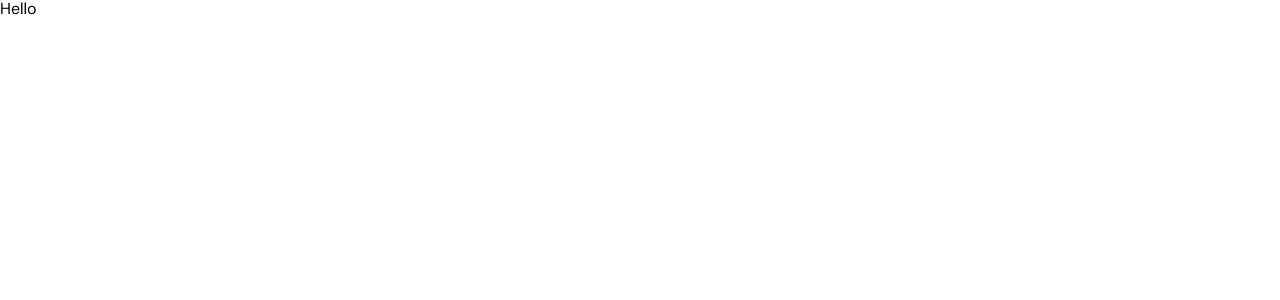
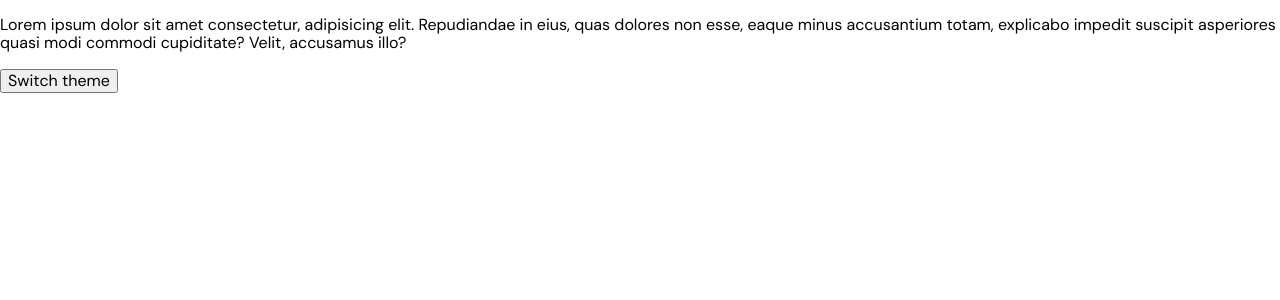
Before and after one commit to AndreyBaglai/layout, a React (Create React App) app: page / in a window 1280 px wide. Shown: the top 300 px of the page. Built offline with nearby package versions, Linux system fonts and the light colour scheme.

Commit message:
feat: add basic logic for change theme

```diff
--- a/src/App.tsx
+++ b/src/App.tsx
@@ -1,7 +1,20 @@
 import React from 'react';
 
 const App = () => {
-  return <div>Hello</div>;
+  const onClick = () => {
+    document.body.classList.toggle('dark');
+  };
+
+  return (
+    <div>
+      <p>
+        Lorem ipsum dolor sit amet consectetur, adipisicing elit. Repudiandae in eius, quas dolores
+        non esse, eaque minus accusantium totam, explicabo impedit suscipit asperiores quasi modi
+        commodi cupiditate? Velit, accusamus illo?
+      </p>
+      <button onClick={onClick}>Switch theme</button>
+    </div>
+  );
 };
 
 export default App;
--- /dev/null
+++ b/src/sources/styles/dark-theme-variables.scss
@@ -0,0 +1,5 @@
+$dark-primary-bg-color: #0a0a0e;
+$dark-secondary-bg-color: #000000;
+
+$dark-primary-text-color: #ffffff;
+$dark-primary-text-color-opacity: rgba(255, 255, 255, 0.6);
--- /dev/null
+++ b/src/sources/styles/light-theme-variables.scss
@@ -0,0 +1,7 @@
+$light-primary-bg-color: #ffffff;
+$light-secondary-bg-color: #f2f2f2;
+
+$light-primary-text-color: #000000;
+$light-primary-text-color-opacity: rgba(0, 0, 0, 0.6);
+
+$light-gray-text-color: #1e1e22;
--- a/src/sources/styles/styles.scss
+++ b/src/sources/styles/styles.scss
@@ -1,3 +1,23 @@
+@import './light-theme-variables.scss';
+@import './dark-theme-variables.scss';
+
+:root {
+  --color-page-background: #{$light-primary-bg-color};
+  --color-text: #{$light-primary-text-color};
+}
+
+.dark {
+  --color-page-background: #{$dark-primary-bg-color};
+  --color-text: #{$dark-primary-text-color};
+}
+
 body {
   font-family: 'DM Sans', sans-serif;
+  transition: all .15s ease;
+  background-color: var(--color-page-background);
+  color: var(--color-text);
 }
+
+p {
+  color: var(--color-text);
+}
--- a/src/sources/styles/variables.scss
+++ b/src/sources/styles/variables.scss
@@ -0,0 +1,5 @@
+$blue: #0075ff;
+$green: #21d804;
+$pink: #fe006b;
+
+$social-link-bg: #3c7dff;
```
